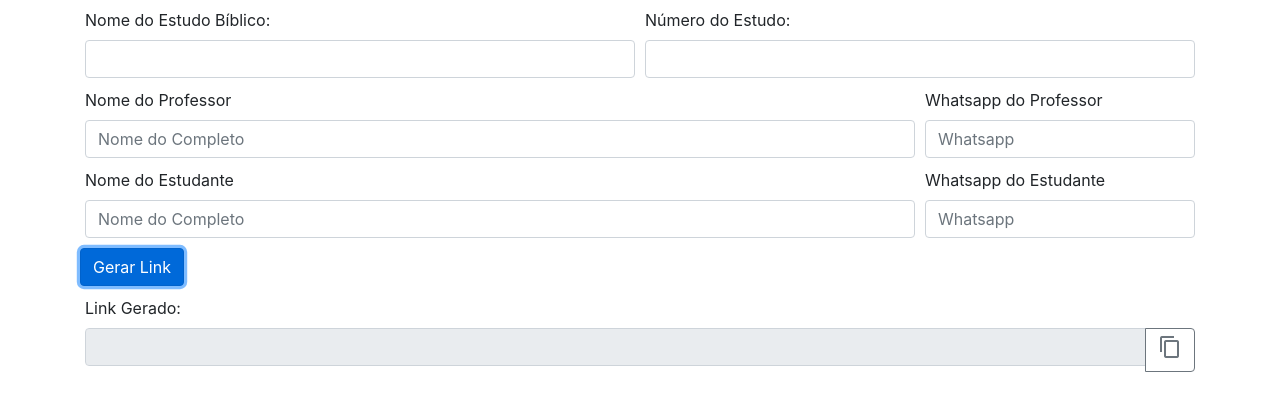
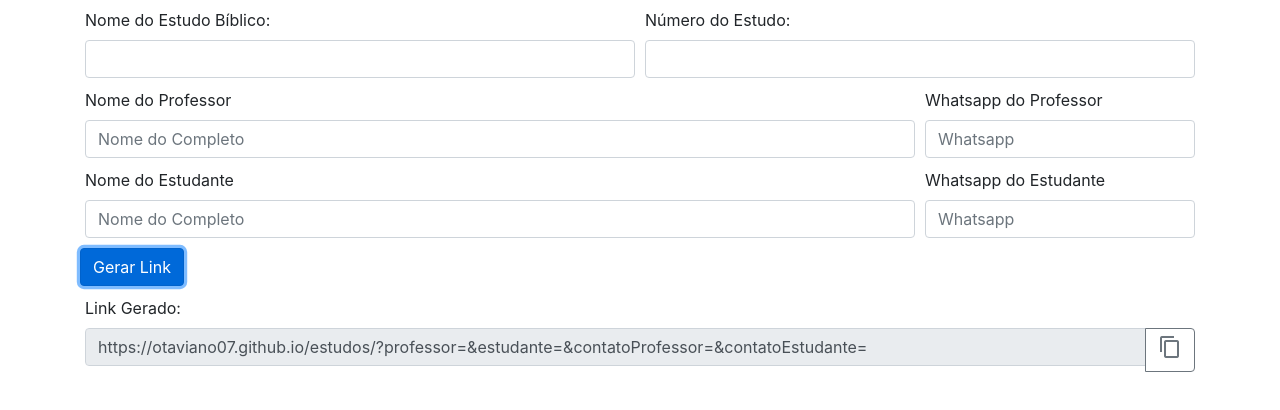
Before and after one commit to Otaviano07/Estudos, a plain HTML site: page index.html in a window 1280 px wide. Both pictures are taken after a click on the button "Gerar Link". Shown: the part 80-490 px from the top of the page. Drawn offline with nearby package versions, Linux system fonts and the light colour scheme.

Commit message:
Atualizado codigo

```diff
--- a/index.html
+++ b/index.html
@@ -95,7 +95,7 @@
     }
 
     function gerarLink() {
-      var estudoBiblico = document.getElementById("estudoBiblico").value;
+      var estudoBiblico = document.getElementById("nomeEstudoBiblico").value;
       var numEstudoBiblico = document.getElementById("numEstudoBiblico").value;
       var nomeProfessor = document.getElementById("nomeProfessor").value;
       var nomeEstudante = document.getElementById("nomeEstudante").value;
```
